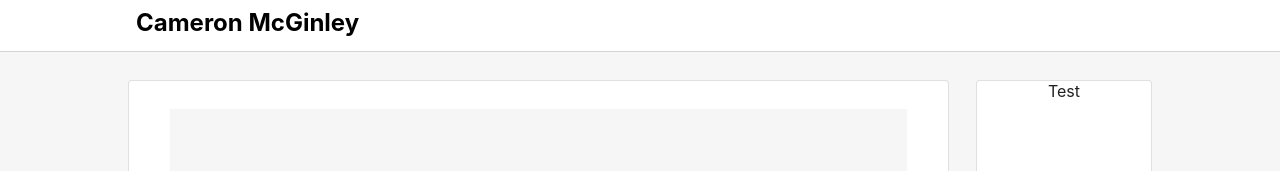
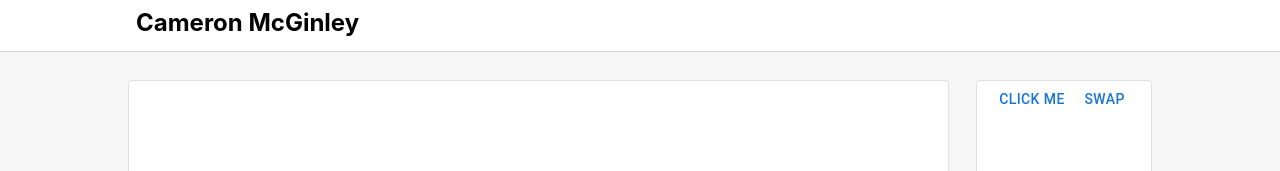
Before and after one commit to cameronmcginley/sorting-visualizer, a React (Create React App) app: page / in a window 1280 px wide. Shown: the top 171 px of the page. Built offline with nearby package versions, Linux system fonts and the light colour scheme.

Commit message:
Basic sort functionality

```diff
--- a/src/App.css
+++ b/src/App.css
@@ -73,7 +73,14 @@ body, html {
 }
 
 .bars-container {
-  background-color: #f6f6f6;
+  /* background-color: #f6f6f6; */
   width: 90%;
   height: 90%;
+
+  display:flex;
+  flex-direction: row;
 }
+
+.bar {
+  width:4px;
+}
--- a/src/SortingVisualizer.jsx
+++ b/src/SortingVisualizer.jsx
@@ -1,20 +1,117 @@
+import React, { useEffect } from 'react';
 import './App.css';
 import { Paper, Box, Button, Link } from "@mui/material";
 
 export default function SortingVisualizer(props) {
+    const [barCount, setBarCount] = React.useState(100);
+    const [bars, setBars] = React.useState([]);
+    const [delay, setDelay] = React.useState(1);
+
+    // This is max height - 1
+    const MAX_HEIGHT = 99;
+    let bars_updating= false;
+
+    // Generate full array of bars, then replace the bars state with it
+
+    let generated_bars = []
+
+
+    const swap = (i, j) => {
+        setBars(bars => {
+            let data = [...bars];
+            let temp = data[i];
+            data[i] = data[j];
+            data[j] = temp;
+
+            return data ;
+        })
+    }
+
+    const bubbleSort = (bars_state) => {
+        // Make a copy of the state to work on
+        let bars_temp = [...bars_state];
+        let curr_timer = 50;
+
+        for(var i = 0; i < bars_temp.length; i++){
+            for(var j = 0; j < ( bars_temp.length - i -1 ); j++){
+              if(bars_temp[j].height > bars_temp[j+1].height){
+                let temp = bars_temp[j];
+                bars_temp[j] = bars_temp[j+1];
+                bars_temp[j+1] = temp;
+
+                // Increase the delay to queue up swaps
+                curr_timer += delay;
+
+                // Must pass index to func, won't update otherwise
+                setTimeout((j) => {
+                    swap(j, j+1)
+                }, curr_timer, j)
+              }
+            }
+        }
+    }
+
+
+    const generateArray = () => {
+        // Generate n bars, add to bars state array
+        for (let i = 0; i < barCount; i++) {
+            generated_bars.push({
+                height: Math.floor(Math.random() * MAX_HEIGHT) + 1,
+                color: "blue",
+            })
+        }
+
+        setBars(generated_bars)
+    }
+
+    // useEffect(() => {
+    //     console.log("Bars changed")
+    // }, [bars])
+
+    // Each animation frame should store a bool for whether
+    // it has played or not, change it on async anim play
     return (<>
         <div className="visualizer-container">
             {/* Visualizer View */}
             <Paper variant="outlined" className='visualizer'>
                 {/* Holds the bars */}
                 <div className="bars-container">
-
+                    {bars.map((val, i) => (
+                        <div
+                            className='bar'
+                            key={i}
+                            style={{
+                                backgroundColor: val.color,
+                                height: `${val.height}px`,
+                            }}
+                        />
+                    ))}
                 </div>
             </Paper>
 
             {/* Settings */}
             <Paper variant="outlined" className='visualizer-settings'>
-                Test
+                <Button
+                    onClick={() => {
+                        generateArray();
+                    }}
+                >
+                    Click me
+                </Button>
+                <Button
+                    onClick={() => {
+                        bubbleSort(bars)
+                        // swap(5,7);
+                        // swap(3,9);
+                        // swap(3,34);
+                        // swap(1,73);
+                        // swap(2,57);
+                        // swap(53,7);
+                        // swap(3,5);
+                    }}
+                >
+                    Swap
+                </Button>
             </Paper>
         </div>
     </>)
```
